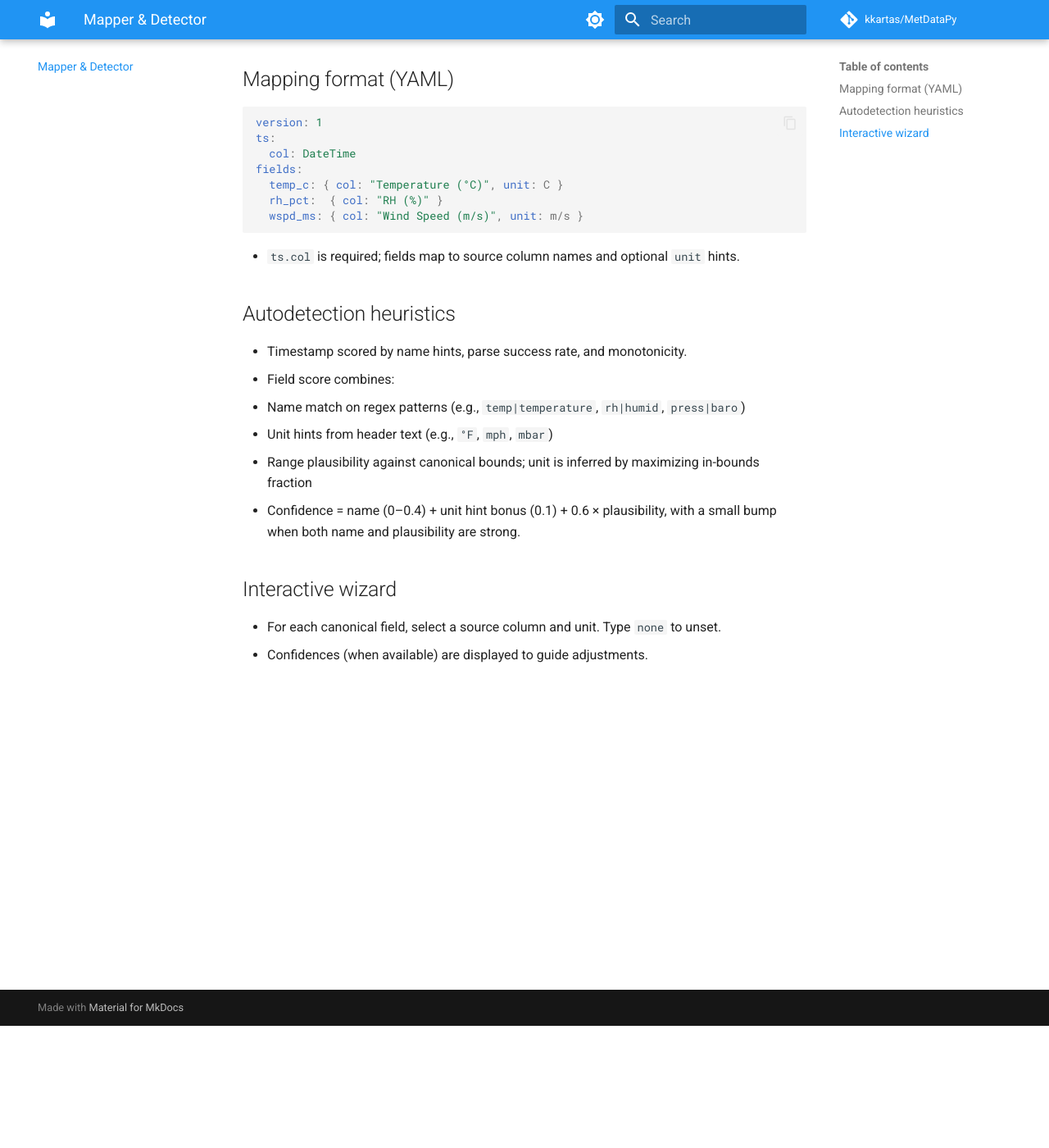
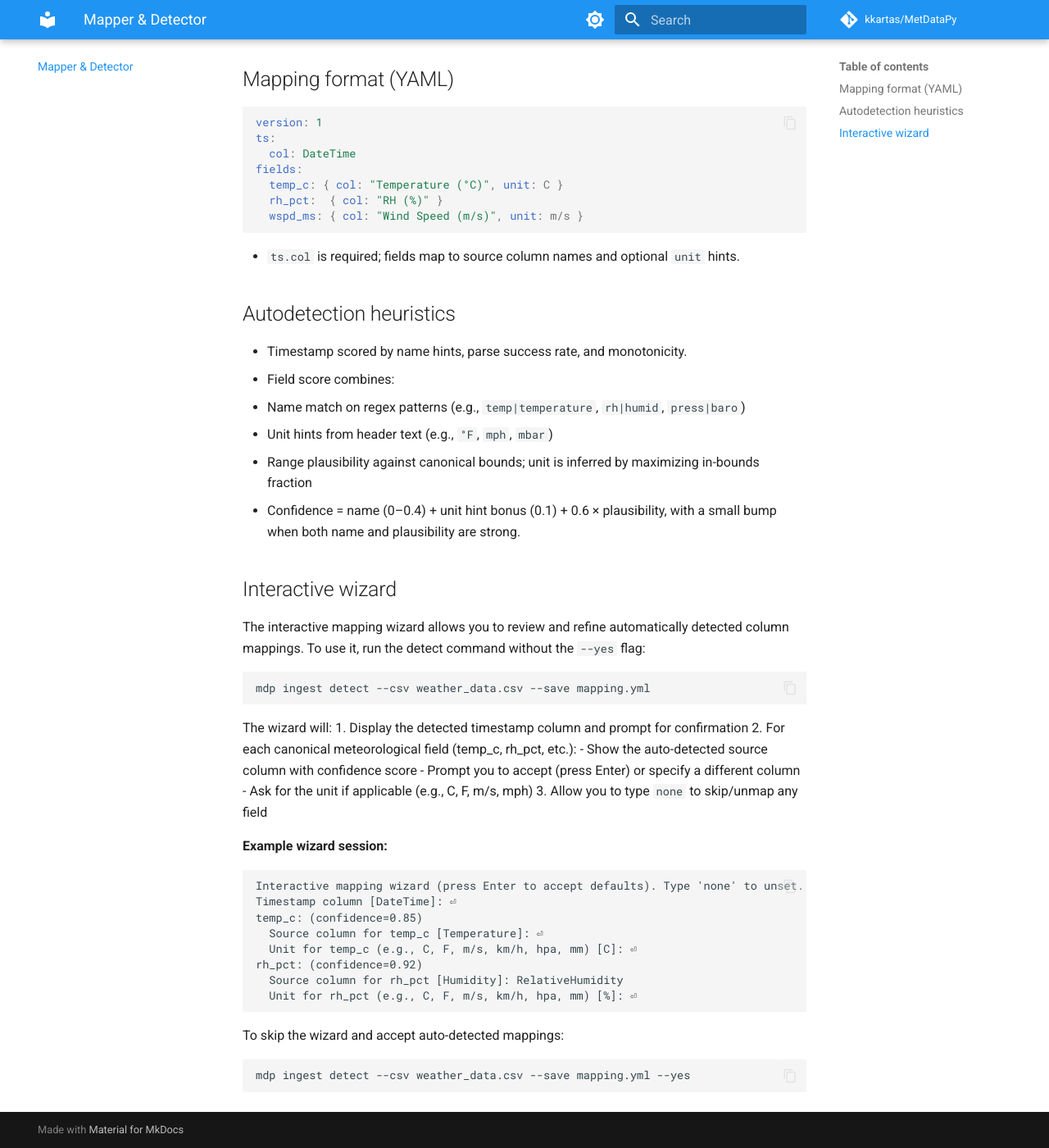
Before and after one commit to kkartas/MetDataPy, an MkDocs documentation site: the page built from docs/mapper.md, in a window 1280 px wide and 1400 px high, scrolled down 149 px. Shown: the whole window at 82% size. Built offline with MkDocs 1.6.1 and Material for MkDocs 9.7.7, drawn with Linux system fonts in a browser that asks for light colours; comment, search, counter and statistics services are not loaded.

Commit message:
Enhance CLI and mapping documentation: clarify interactive and non-interactive modes for auto-detecting meteorological fields, including detailed usage examples and confidence scoring explanations. Update the interactive wizard section to provide step-by-step guidance for users.

````diff
--- a/docs/mapper.md
+++ b/docs/mapper.md
@@ -22,5 +22,34 @@ fields:
 - Confidence = name (0–0.4) + unit hint bonus (0.1) + 0.6 × plausibility, with a small bump when both name and plausibility are strong.
 
 ## Interactive wizard
-- For each canonical field, select a source column and unit. Type `none` to unset.
-- Confidences (when available) are displayed to guide adjustments.
+
+The interactive mapping wizard allows you to review and refine automatically detected column mappings. To use it, run the detect command without the `--yes` flag:
+
+```bash
+mdp ingest detect --csv weather_data.csv --save mapping.yml
+```
+
+The wizard will:
+1. Display the detected timestamp column and prompt for confirmation
+2. For each canonical meteorological field (temp_c, rh_pct, etc.):
+   - Show the auto-detected source column with confidence score
+   - Prompt you to accept (press Enter) or specify a different column
+   - Ask for the unit if applicable (e.g., C, F, m/s, mph)
+3. Allow you to type `none` to skip/unmap any field
+
+**Example wizard session:**
+```
+Interactive mapping wizard (press Enter to accept defaults). Type 'none' to unset.
+Timestamp column [DateTime]: ⏎
+temp_c: (confidence=0.85)
+  Source column for temp_c [Temperature]: ⏎
+  Unit for temp_c (e.g., C, F, m/s, km/h, hpa, mm) [C]: ⏎
+rh_pct: (confidence=0.92)
+  Source column for rh_pct [Humidity]: RelativeHumidity
+  Unit for rh_pct (e.g., C, F, m/s, km/h, hpa, mm) [%]: ⏎
+```
+
+To skip the wizard and accept auto-detected mappings:
+```bash
+mdp ingest detect --csv weather_data.csv --save mapping.yml --yes
+```
````
Also changed, not shown: docs/cli.md (+17 -2 lines), docs/quickstart.md (+6 -1 lines).
